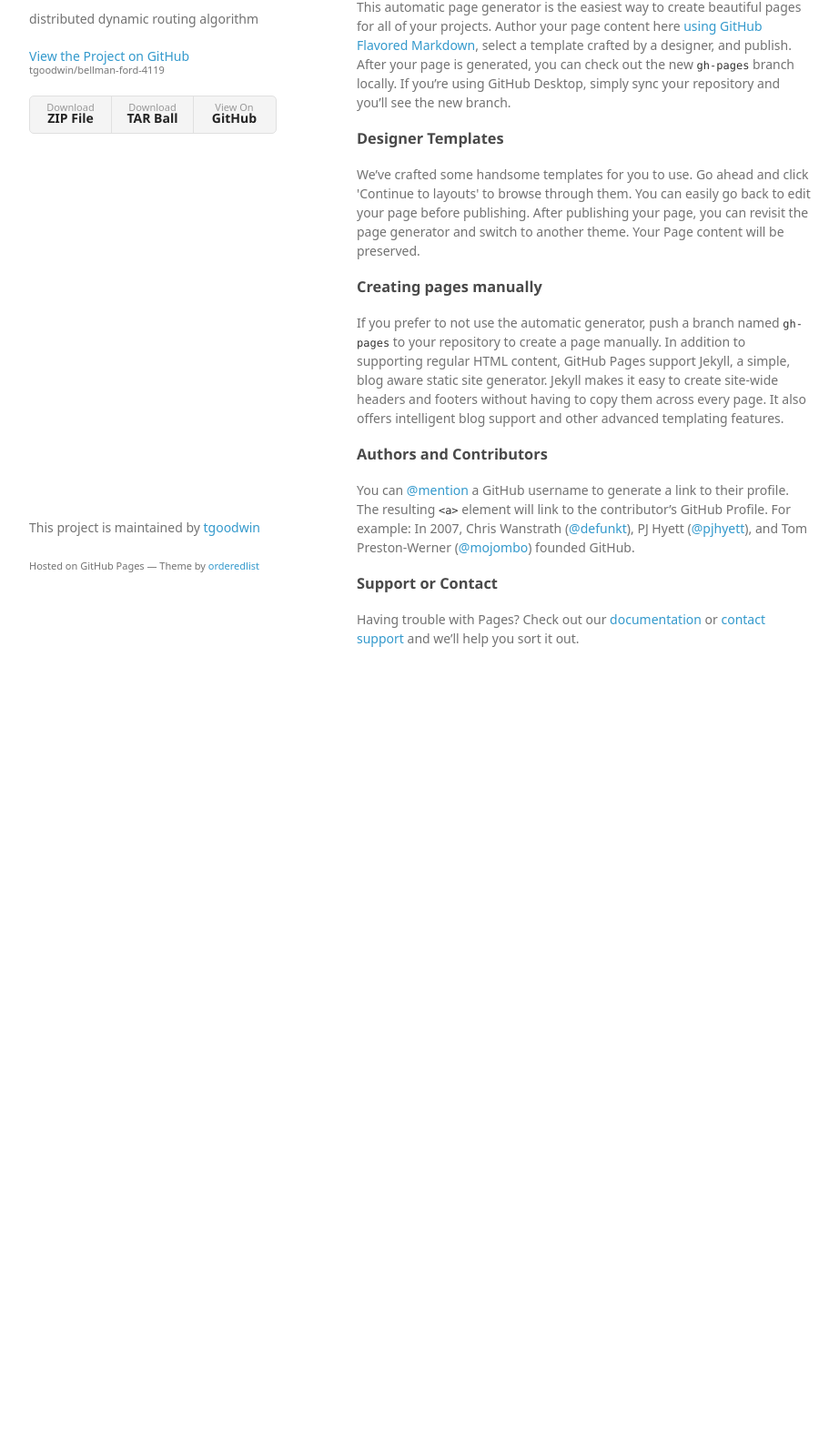
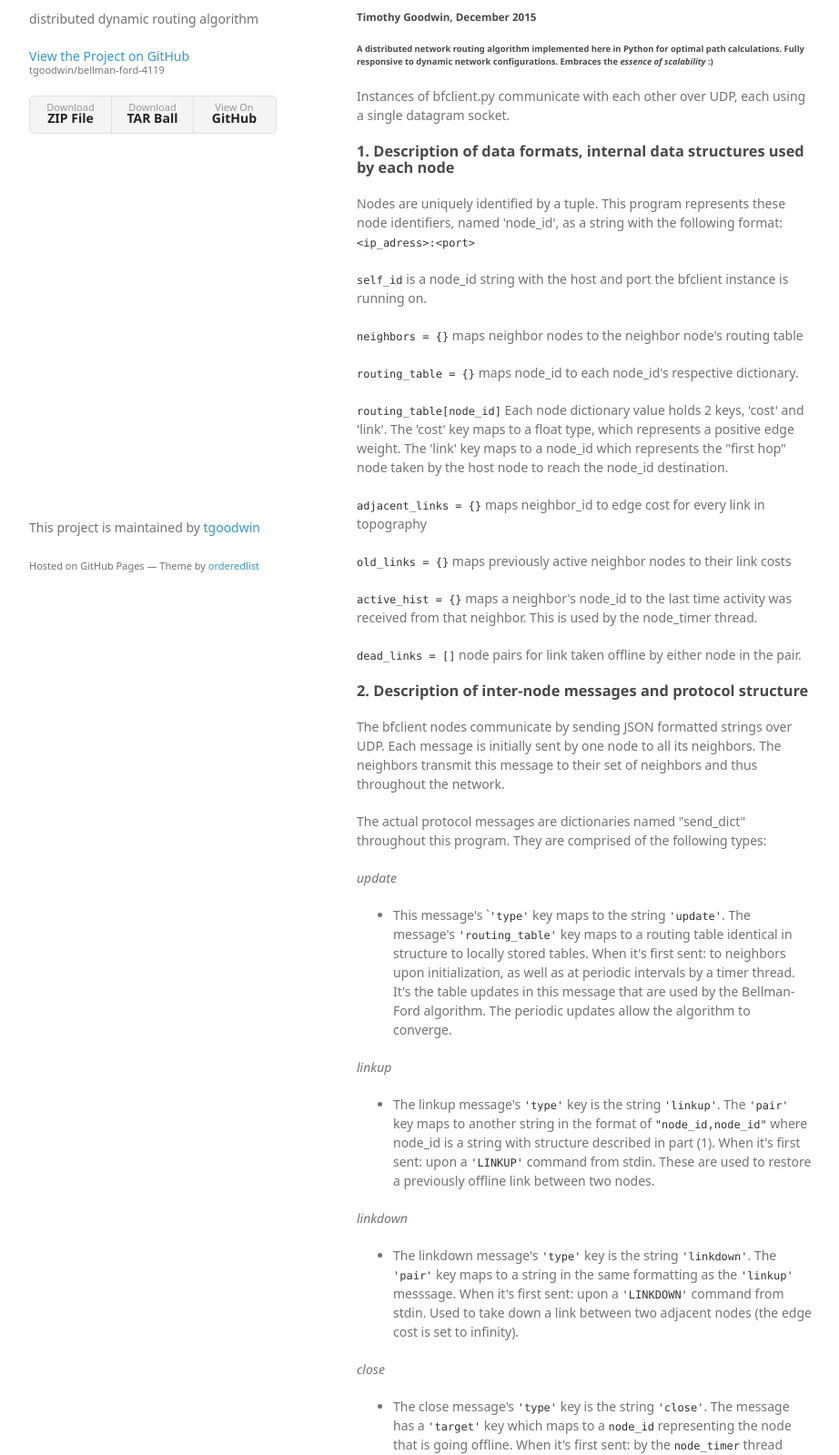
Before and after one commit to tgoodwin/bellman-ford, a plain HTML site: page index.html in a window 1280 px wide. Shown: the part 99-1698 px from the top of the page at 91% size, without its empty margins (178-1100 px from the left). Before the commit the page ends 881 px from the top, so only its background shows below. Drawn offline with Linux system fonts and the light colour scheme; a web font is replaced by a local one.

```diff
--- a/index.html
+++ b/index.html
@@ -3,7 +3,7 @@
   <head>
     <meta charset="utf-8">
     <meta http-equiv="X-UA-Compatible" content="chrome=1">
-    <title>Bellman-ford-4119 by tgoodwin</title>
+    <title>bellman-ford by tgoodwin</title>
 
     <link rel="stylesheet" href="stylesheets/styles.css">
     <link rel="stylesheet" href="stylesheets/github-light.css">
@@ -15,7 +15,7 @@
   <body>
     <div class="wrapper">
       <header>
-        <h1>Bellman-ford-4119</h1>
+        <h1>bellman-ford</h1>
         <p>distributed dynamic routing algorithm</p>
 
         <p class="view"><a href="https://github.com/tgoodwin/bellman-ford-4119">View the Project on GitHub <small>tgoodwin/bellman-ford-4119</small></a></p>
@@ -28,30 +28,112 @@
         </ul>
       </header>
       <section>
-        <h3>
-<a id="welcome-to-github-pages" class="anchor" href="#welcome-to-github-pages" aria-hidden="true"><span aria-hidden="true" class="octicon octicon-link"></span></a>Welcome to GitHub Pages.</h3>
+        <h1>
+<a id="distributed-bellman-ford" class="anchor" href="#distributed-bellman-ford" aria-hidden="true"><span aria-hidden="true" class="octicon octicon-link"></span></a>Distributed Bellman-Ford</h1>
 
-<p>This automatic page generator is the easiest way to create beautiful pages for all of your projects. Author your page content here <a href="https://guides.github.com/features/mastering-markdown/">using GitHub Flavored Markdown</a>, select a template crafted by a designer, and publish. After your page is generated, you can check out the new <code>gh-pages</code> branch locally. If you’re using GitHub Desktop, simply sync your repository and you’ll see the new branch.</p>
+<h5>
+<a id="timothy-goodwin--december-2015" class="anchor" href="#timothy-goodwin--december-2015" aria-hidden="true"><span aria-hidden="true" class="octicon octicon-link"></span></a>Timothy Goodwin,  December 2015</h5>
+
+<h6>
+<a id="a-distributed-network-routing-algorithm-implemented-here-in-python-for-optimal-path-calculations-fully-responsive-to-dynamic-network-configurations-embraces-the-essence-of-scalability-" class="anchor" href="#a-distributed-network-routing-algorithm-implemented-here-in-python-for-optimal-path-calculations-fully-responsive-to-dynamic-network-configurations-embraces-the-essence-of-scalability-" aria-hidden="true"><span aria-hidden="true" class="octicon octicon-link"></span></a>A distributed network routing algorithm implemented here in Python for optimal path calculations. Fully responsive to dynamic network configurations. Embraces the <i>essence of scalability</i> :)</h6>
+
+<p>Instances of bfclient.py communicate with each other over UDP, each using a single datagram socket.</p>
 
 <h3>
-<a id="designer-templates" class="anchor" href="#designer-templates" aria-hidden="true"><span aria-hidden="true" class="octicon octicon-link"></span></a>Designer Templates</h3>
+<a id="1-description-of-data-formats-internal-data-structures-used-by-each-node" class="anchor" href="#1-description-of-data-formats-internal-data-structures-used-by-each-node" aria-hidden="true"><span aria-hidden="true" class="octicon octicon-link"></span></a>1. Description of data formats, internal data structures used by each node</h3>
 
-<p>We’ve crafted some handsome templates for you to use. Go ahead and click 'Continue to layouts' to browse through them. You can easily go back to edit your page before publishing. After publishing your page, you can revisit the page generator and switch to another theme. Your Page content will be preserved.</p>
+<p>Nodes are uniquely identified by a  tuple. This program represents these node identifiers, named 'node_id', as a string with the following format:
+  <code>&lt;ip_adress&gt;:&lt;port&gt;</code></p>
+
+<p><code>self_id</code> is a node_id string with the host and port the bfclient instance is running on.</p>
+
+<p><code>neighbors = {}</code> maps neighbor nodes to the neighbor node's routing table</p>
+
+<p><code>routing_table = {}</code> maps node_id to each node_id's respective dictionary.</p>
+
+<p><code>routing_table[node_id]</code>
+  Each node dictionary value holds 2 keys, 'cost' and 'link'.
+  The 'cost' key maps to a float type, which represents a positive edge weight.
+  The 'link' key maps to a node_id which represents the "first hop" node taken by the host node to reach the node_id destination.</p>
+
+<p><code>adjacent_links = {}</code> maps neighbor_id to edge cost for every link in topography</p>
+
+<p><code>old_links = {}</code> maps previously active neighbor nodes to their link costs</p>
+
+<p><code>active_hist = {}</code> maps a neighbor's node_id to the last time activity was received from that  neighbor. This is used by the node_timer thread.</p>
+
+<p><code>dead_links = []</code> node pairs for link taken offline by either node in the pair.</p>
 
 <h3>
-<a id="creating-pages-manually" class="anchor" href="#creating-pages-manually" aria-hidden="true"><span aria-hidden="true" class="octicon octicon-link"></span></a>Creating pages manually</h3>
+<a id="2-description-of-inter-node-messages-and-protocol-structure" class="anchor" href="#2-description-of-inter-node-messages-and-protocol-structure" aria-hidden="true"><span aria-hidden="true" class="octicon octicon-link"></span></a>2. Description of inter-node messages and protocol structure</h3>
 
-<p>If you prefer to not use the automatic generator, push a branch named <code>gh-pages</code> to your repository to create a page manually. In addition to supporting regular HTML content, GitHub Pages support Jekyll, a simple, blog aware static site generator. Jekyll makes it easy to create site-wide headers and footers without having to copy them across every page. It also offers intelligent blog support and other advanced templating features.</p>
+<p>The bfclient nodes communicate by sending JSON formatted strings over UDP. Each message is initially sent by one node to all its neighbors. The neighbors transmit this message to their set of neighbors and thus throughout the network.</p>
+
+<p>The actual protocol messages are dictionaries named "send_dict" throughout this program. They are comprised of the following types:</p>
+
+<p><em>update</em></p>
+
+<ul>
+<li>This message's `<code>'type'</code> key maps to the string <code>'update'</code>. The message's <code>'routing_table'</code> key maps to a routing table identical in structure to locally stored tables. When it's first sent: to neighbors upon initialization, as well as at periodic intervals by a timer thread. It's the table updates in this message that are used by the Bellman-Ford algorithm. The periodic updates allow the algorithm to converge.</li>
+</ul>
+
+<p><em>linkup</em></p>
+
+<ul>
+<li>The linkup message's <code>'type'</code> key is the string <code>'linkup'</code>. The <code>'pair'</code> key maps to another string in the format of <code>"node_id,node_id"</code> where node_id is a string with structure described in part (1). When it's first sent: upon a <code>'LINKUP'</code> command from stdin. These are used to restore a previously offline link between two nodes.</li>
+</ul>
+
+<p><em>linkdown</em></p>
+
+<ul>
+<li>The linkdown message's <code>'type'</code> key is the string <code>'linkdown'</code>. The <code>'pair'</code> key maps to a string in the same formatting as the <code>'linkup'</code> messsage. When it's first sent: upon a <code>'LINKDOWN'</code> command from stdin. Used to take down a link between two adjacent nodes (the edge cost is set to infinity).</li>
+</ul>
+
+<p><em>close</em></p>
+
+<ul>
+<li>The close message's <code>'type'</code> key is the string <code>'close'</code>. The message has a <code>'target'</code> key which maps to a <code>node_id</code> representing the node that is going offline. When it's first sent: by the <code>node_timer</code> thread after discovering that a given neighbor has been inactive for more than 3 times the timeout interval.</li>
+</ul>
 
 <h3>
-<a id="authors-and-contributors" class="anchor" href="#authors-and-contributors" aria-hidden="true"><span aria-hidden="true" class="octicon octicon-link"></span></a>Authors and Contributors</h3>
+<a id="3-description-of-threads-used" class="anchor" href="#3-description-of-threads-used" aria-hidden="true"><span aria-hidden="true" class="octicon octicon-link"></span></a>3. Description of threads used</h3>
 
-<p>You can <a href="https://github.com/blog/821" class="user-mention">@mention</a> a GitHub username to generate a link to their profile. The resulting <code>&lt;a&gt;</code> element will link to the contributor’s GitHub Profile. For example: In 2007, Chris Wanstrath (<a href="https://github.com/defunkt" class="user-mention">@defunkt</a>), PJ Hyett (<a href="https://github.com/pjhyett" class="user-mention">@pjhyett</a>), and Tom Preston-Werner (<a href="https://github.com/mojombo" class="user-mention">@mojombo</a>) founded GitHub.</p>
+<p><em>timer update thread</em></p>
+
+<ul>
+<li>
+<code>timer_update</code> sed to send periodic distance-vector updates to neighbors at an interval specified by the user input.</li>
+</ul>
+
+<p><em>node timer thread</em></p>
+
+<ul>
+<li><p><code>node_timer</code> runs every second to check for nodes that have "expired" and should then be considered offline. This thread sends messages of 'close' type.</p></li>
+<li><p>Thread methods use deepcopy to ensure that a dictionary they are iterating through doesn't change size during iteration.</p></li>
+</ul>
 
 <h3>
-<a id="support-or-contact" class="anchor" href="#support-or-contact" aria-hidden="true"><span aria-hidden="true" class="octicon octicon-link"></span></a>Support or Contact</h3>
+<a id="4-peculiarities-in-this-implementation-with-respect-to-the-assignment" class="anchor" href="#4-peculiarities-in-this-implementation-with-respect-to-the-assignment" aria-hidden="true"><span aria-hidden="true" class="octicon octicon-link"></span></a>4. Peculiarities in this implementation with respect to the assignment:</h3>
 
-<p>Having trouble with Pages? Check out our <a href="https://help.github.com/pages">documentation</a> or <a href="https://github.com/contact">contact support</a> and we’ll help you sort it out.</p>
+<p><strong><em>[IMPORTANT]</em></strong></p>
+
+<blockquote>
+<p>Since this program does not take a host ip address on the command line, I use
+<code>host = socket.gethostbyname(socket.gethostname())</code>
+to store an ip address for the host. This is what ultimately determines the node's <code>self_id</code> string.
+This program works under the assumption that the above function call returns the same IP address as seen by other nodes on the network.
+If nodes do not seem to be responding, try a topology on the same machine/IP address.
+A node's conception of its own IP address will be displayed at the top of the routing table via the SHOWRT command.
+This IP address must be identical to this node's IP address as displayed in any different node's routing table for all other nodes in the topology.</p>
+</blockquote>
+
+<ul>
+<li><p>I only use one UDP socket per bfclient instance. The assignment calls for a 'read only socket' and a 'set of sockets' to 'write to', but since UDP sockets are connectionless, there is no need for each neighbor to have an individual socket. Rather, messages are sent to neighbors iteratively through a single socket.</p></li>
+<li><p>I do not store node identifiers as actual tuple objects, but rather as    strings that are separated by a ":". This decision decision was made to simplify the use of JSON for inter-node communication, as well as to reflect the way the assignment specifies to represent nodes in the routing table.</p></li>
+<li><p>When a node is unreachable, i.e. its edge cost is infinity, the 'link' parameter of the routing table is represented as the string <code>"n/a"</code>.</p></li>
+<li><p>I have implemented <strong>Poisoned Reverse</strong> in the <code>update_neighbor()</code> method.</p></li>
+<li><p>I have also implemented a <code>TWEET</code> command that broadcasts a message to all other reachable nodes in the network. Just in case you need to tweet. Just type "TWEET" onto the command line followed by your text content.</p></li>
+</ul>
       </section>
       <footer>
         <p>This project is maintained by <a href="https://github.com/tgoodwin">tgoodwin</a></p>
```
Also changed, not shown: params.json (+1 -1 lines).
